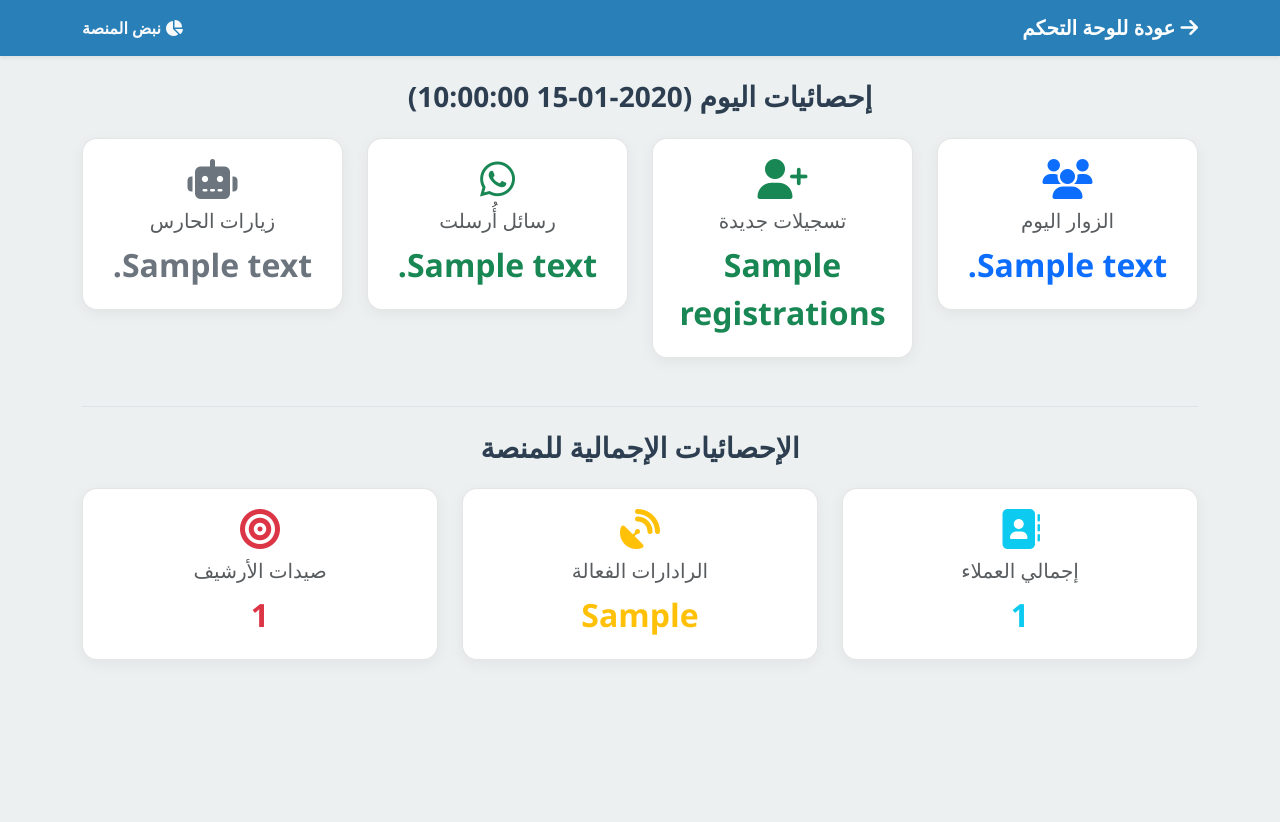
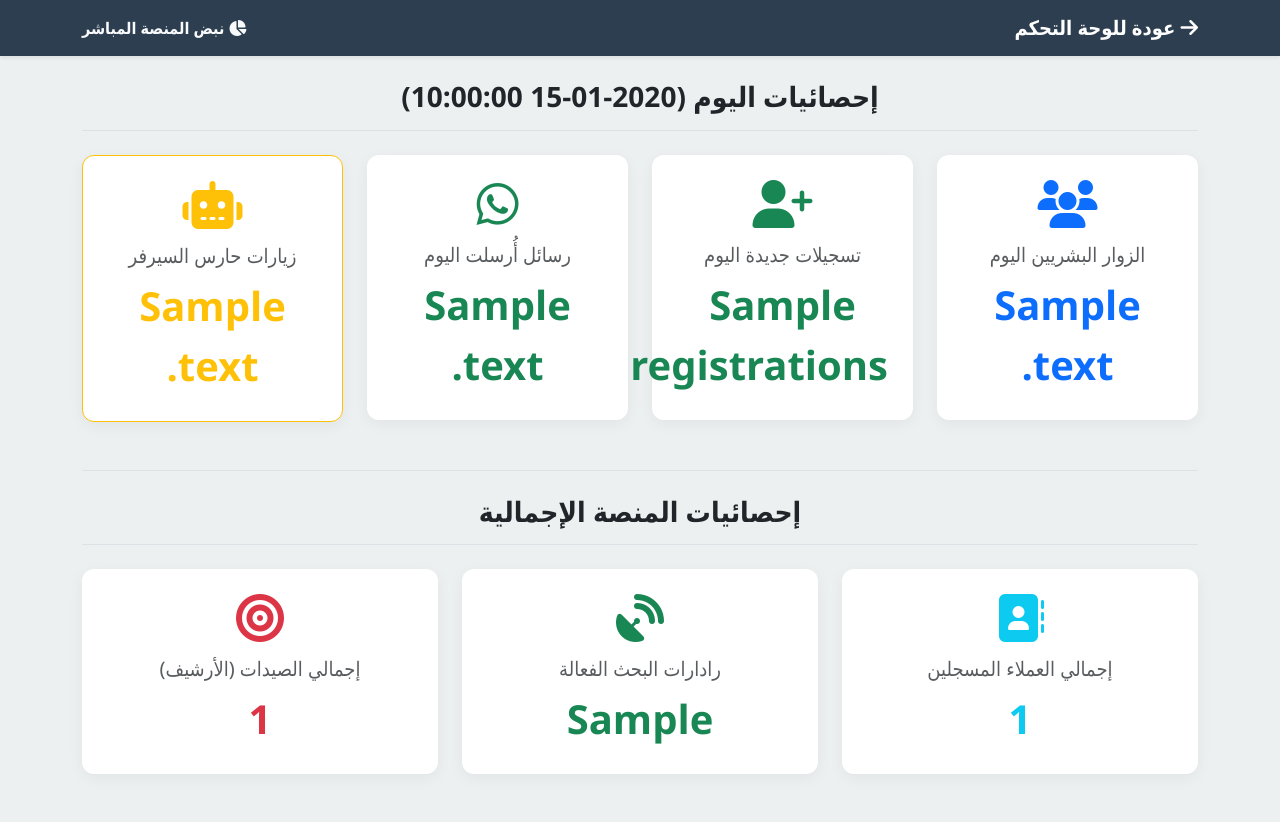
Before and after one commit to turky4500/haraj-saas, a Flask app: template templates/admin_statistics.html in a window 1280 px wide. Before the commit the page ends 659 px from the top, so only its background shows below. Run offline with Flask 3, Linux system fonts and the light colour scheme; the template is opened without the code that fills it: most values are stand-ins (such as "Sample title", 1, 10 or a date in 2020).

Commit message:
Update admin_statistics.html

```diff
--- a/templates/admin_statistics.html
+++ b/templates/admin_statistics.html
@@ -7,86 +7,80 @@
     <link href="https://cdn.jsdelivr.net/npm/bootstrap@5.3.0/dist/css/bootstrap.rtl.min.css" rel="stylesheet">
     <link rel="stylesheet" href="https://cdnjs.cloudflare.com/ajax/libs/font-awesome/6.4.0/css/all.min.css">
     <style>
-        :root { --bg-color: #ecf0f1; --text-color: #2c3e50; --card-bg: #ffffff; --nav-bg: #2980b9; --border-color: rgba(0,0,0,0.1); }
-        body.dark-mode { --bg-color: #121212; --text-color: #e0e0e0; --card-bg: #1e1e1e; --nav-bg: #1f618d; --border-color: rgba(255,255,255,0.1); }
-        body { background-color: var(--bg-color); font-family: 'Segoe UI', sans-serif; color: var(--text-color); }
-        .navbar { background-color: var(--nav-bg); }
-        .stat-card { background-color: var(--card-bg); border-radius: 15px; border: 1px solid var(--border-color); box-shadow: 0 4px 15px rgba(0,0,0,0.05); padding: 20px; text-align: center; transition: 0.3s; }
+        body { background-color: #ecf0f1; font-family: 'Segoe UI', Tahoma, sans-serif; }
+        .navbar { background-color: #2c3e50; }
+        .stat-card { background-color: #fff; border-radius: 12px; border: none; box-shadow: 0 4px 15px rgba(0,0,0,0.05); padding: 25px; text-align: center; transition: 0.3s; }
         .stat-card:hover { transform: translateY(-5px); }
-        .stat-icon { font-size: 2.5rem; margin-bottom: 10px; }
-        .stat-value { font-size: 2rem; font-weight: bold; }
+        .stat-icon { font-size: 3rem; margin-bottom: 15px; }
+        .stat-value { font-size: 2.5rem; font-weight: bold; }
     </style>
 </head>
 <body>
     <nav class="navbar navbar-dark mb-4 shadow-sm">
         <div class="container d-flex align-items-center">
             <a class="navbar-brand fw-bold" href="/admin_dashboard"><i class="fas fa-arrow-right"></i> عودة للوحة التحكم</a>
-            <span class="text-light ms-auto fw-bold"><i class="fas fa-chart-pie"></i> نبض المنصة</span>
+            <span class="text-light ms-auto fw-bold"><i class="fas fa-chart-pie"></i> نبض المنصة المباشر</span>
         </div>
     </nav>
 
     <div class="container mt-4">
-        <h3 class="mb-4 fw-bold text-center">إحصائيات اليوم ({{ daily_stats.date }})</h3>
+        <h3 class="mb-4 fw-bold text-center text-dark border-bottom pb-3">إحصائيات اليوم ({{ daily_stats.date }})</h3>
 
         <div class="row g-4 mb-5">
             <div class="col-6 col-md-3">
                 <div class="stat-card">
                     <i class="fas fa-users text-primary stat-icon"></i>
-                    <h5 class="text-muted">الزوار اليوم</h5>
+                    <h5 class="text-muted">الزوار البشريين اليوم</h5>
                     <div class="stat-value text-primary">{{ daily_stats.visitors }}</div>
                 </div>
             </div>
             <div class="col-6 col-md-3">
                 <div class="stat-card">
                     <i class="fas fa-user-plus text-success stat-icon"></i>
-                    <h5 class="text-muted">تسجيلات جديدة</h5>
+                    <h5 class="text-muted">تسجيلات جديدة اليوم</h5>
                     <div class="stat-value text-success">{{ daily_stats.registrations }}</div>
                 </div>
             </div>
             <div class="col-6 col-md-3">
                 <div class="stat-card">
                     <i class="fab fa-whatsapp text-success stat-icon"></i>
-                    <h5 class="text-muted">رسائل أُرسلت</h5>
+                    <h5 class="text-muted">رسائل أُرسلت اليوم</h5>
                     <div class="stat-value text-success">{{ daily_stats.messages_sent }}</div>
                 </div>
             </div>
             <div class="col-6 col-md-3">
-                <div class="stat-card">
-                    <i class="fas fa-robot text-secondary stat-icon"></i>
-                    <h5 class="text-muted">زيارات الحارس</h5>
-                    <div class="stat-value text-secondary">{{ daily_stats.bot_visits }}</div>
+                <div class="stat-card border border-warning">
+                    <i class="fas fa-robot text-warning stat-icon"></i>
+                    <h5 class="text-muted">زيارات حارس السيرفر</h5>
+                    <div class="stat-value text-warning">{{ daily_stats.bot_visits }}</div>
                 </div>
             </div>
         </div>
 
-        <h3 class="mb-4 fw-bold text-center border-top pt-4">الإحصائيات الإجمالية للمنصة</h3>
-        <div class="row g-4">
+        <h3 class="mb-4 fw-bold text-center text-dark border-top pt-4 border-bottom pb-3">إحصائيات المنصة الإجمالية</h3>
+        <div class="row g-4 mb-5">
             <div class="col-12 col-md-4">
                 <div class="stat-card">
                     <i class="fas fa-address-book text-info stat-icon"></i>
-                    <h5 class="text-muted">إجمالي العملاء</h5>
+                    <h5 class="text-muted">إجمالي العملاء المسجلين</h5>
                     <div class="stat-value text-info">{{ total_users }}</div>
                 </div>
             </div>
             <div class="col-12 col-md-4">
                 <div class="stat-card">
-                    <i class="fas fa-satellite-dish text-warning stat-icon"></i>
-                    <h5 class="text-muted">الرادارات الفعالة</h5>
-                    <div class="stat-value text-warning">{{ active_subs }}</div>
+                    <i class="fas fa-satellite-dish text-success stat-icon"></i>
+                    <h5 class="text-muted">رادارات البحث الفعالة</h5>
+                    <div class="stat-value text-success">{{ active_subs }}</div>
                 </div>
             </div>
             <div class="col-12 col-md-4">
                 <div class="stat-card">
                     <i class="fas fa-bullseye text-danger stat-icon"></i>
-                    <h5 class="text-muted">صيدات الأرشيف</h5>
+                    <h5 class="text-muted">إجمالي الصيدات (الأرشيف)</h5>
                     <div class="stat-value text-danger">{{ total_ads_logged }}</div>
                 </div>
             </div>
         </div>
     </div>
-
-    <script>
-        if(localStorage.getItem('darkMode') === 'enabled') { document.body.classList.add('dark-mode'); }
-    </script>
 </body>
 </html>
```
